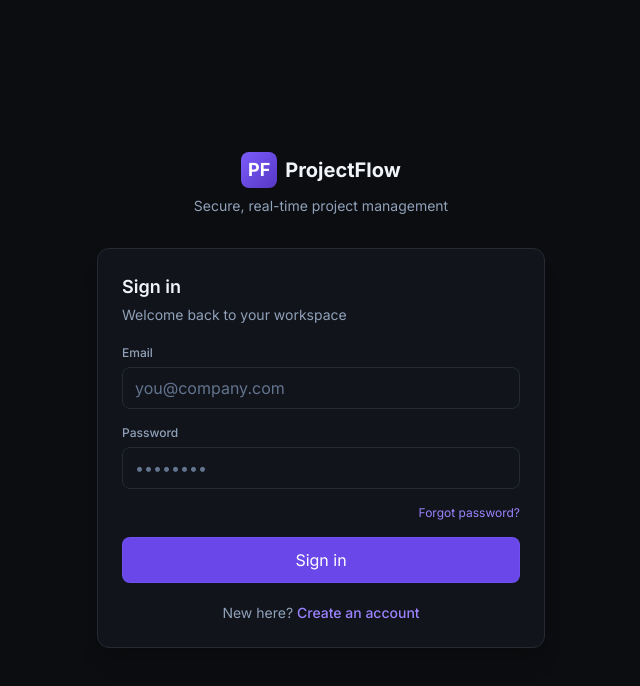
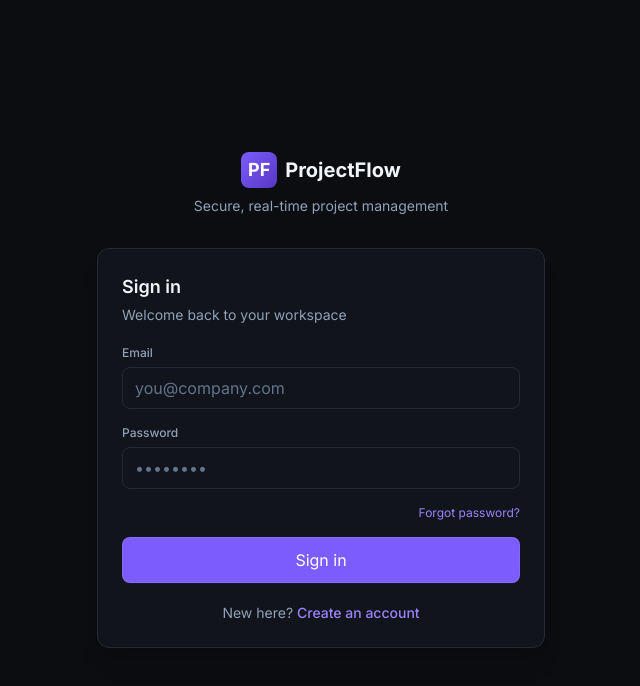
Before and after one commit to heyshreee/CodeAlpha_ProjectManagementTool, a React (Vite) app in the folder client/: page /login in a window 1280 px wide. Shown: the top 686 px of the page, without its empty margins (319-959 px from the left). Built offline with nearby package versions, Linux system fonts and the light colour scheme; no server answers.

Commit message:
style: shared button and input polish

```diff
--- a/client/src/components/ui/Button.tsx
+++ b/client/src/components/ui/Button.tsx
@@ -10,11 +10,11 @@ interface ButtonProps extends ButtonHTMLAttributes<HTMLButtonElement> {
 }
 
 const variants: Record<Variant, string> = {
-  primary: 'bg-brand-600 hover:bg-brand-500 text-white border border-brand-500/40',
+  primary: 'bg-brand-500 hover:bg-brand-400 text-white border border-brand-400/40 shadow-sm shadow-brand-900/30',
   secondary: 'bg-surface-3 hover:bg-surface-3/70 text-slate-200 border border-edge',
   ghost: 'bg-transparent hover:bg-surface-3/60 text-slate-300 border border-transparent',
   danger: 'bg-rose-600/90 hover:bg-rose-500 text-white border border-rose-500/40',
-  subtle: 'bg-brand-600/10 hover:bg-brand-600/20 text-brand-300 border border-brand-600/30',
+  subtle: 'bg-brand-500/10 hover:bg-brand-500/20 text-brand-300 border border-brand-500/30',
 };
 
 const sizes: Record<Size, string> = {
--- a/client/src/components/ui/Input.tsx
+++ b/client/src/components/ui/Input.tsx
@@ -1,7 +1,7 @@
 import type { InputHTMLAttributes, TextareaHTMLAttributes, SelectHTMLAttributes } from 'react';
 
 const base =
-  'w-full bg-surface-2 border border-edge rounded-lg px-3 py-2 text-sm text-slate-100 placeholder:text-slate-500 focus:outline-none focus:ring-2 focus:ring-brand-600/50 focus:border-brand-500/60 transition';
+  'w-full bg-surface-2 border border-edge rounded-lg px-3 py-2 text-sm text-slate-100 placeholder:text-slate-500 focus:outline-none focus:ring-2 focus:ring-brand-500/30 focus:border-brand-400/60 transition';
 
 export function Input({ className = '', ...rest }: InputHTMLAttributes<HTMLInputElement>) {
   return <input className={`${base} ${className}`} {...rest} />;
```
